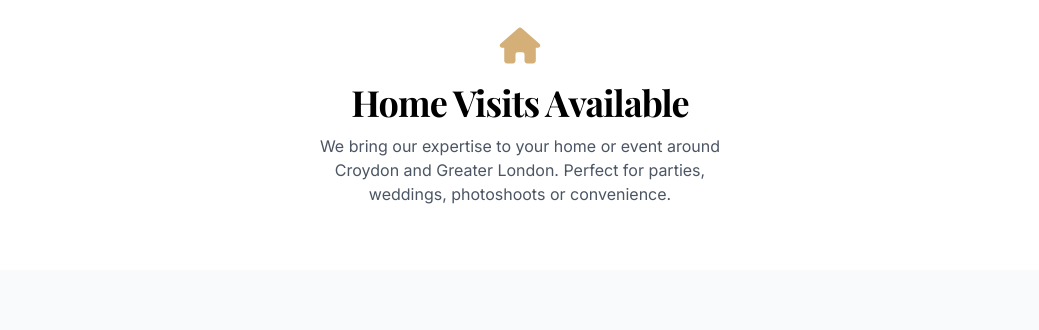
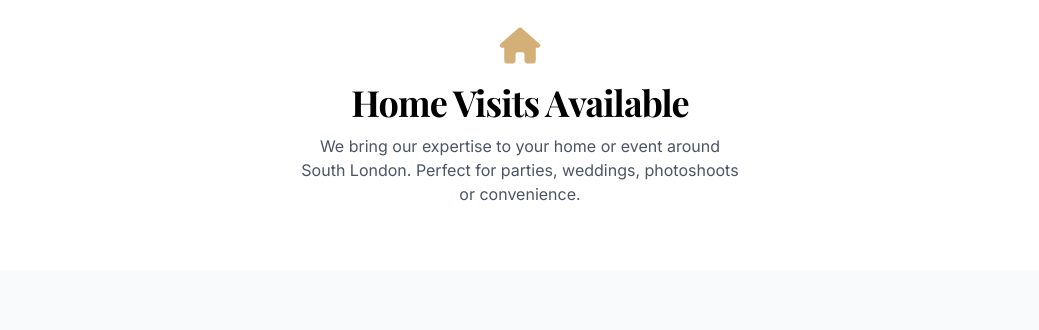
Before and after one commit to bigfrankmoney10-dotcom/lulus-beauty-parlour, a plain HTML site: page index.html in a window 1280 px wide. Shown: the part 2580-2910 px from the top of the page, without its empty margins (120-1159 px from the left). Drawn offline with nearby package versions, Linux system fonts and the light colour scheme; grey boxes are pictures that could not be loaded.

Commit message:
Update location reference from Croydon to South London

```diff
--- a/index.html
+++ b/index.html
@@ -234,7 +234,7 @@
         <div class="max-w-md mx-auto">
             <i class="fa-solid fa-home text-4xl text-[#d4af77] mb-4"></i>
             <h2 class="luxury-font text-4xl tracking-tight mb-3">Home Visits Available</h2>
-            <p class="text-gray-600">We bring our expertise to your home or event around Croydon and Greater London. Perfect for parties, weddings, photoshoots or convenience.</p>
+            <p class="text-gray-600">We bring our expertise to your home or event around South London. Perfect for parties, weddings, photoshoots or convenience.</p>
         </div>
     </section>
 
```
